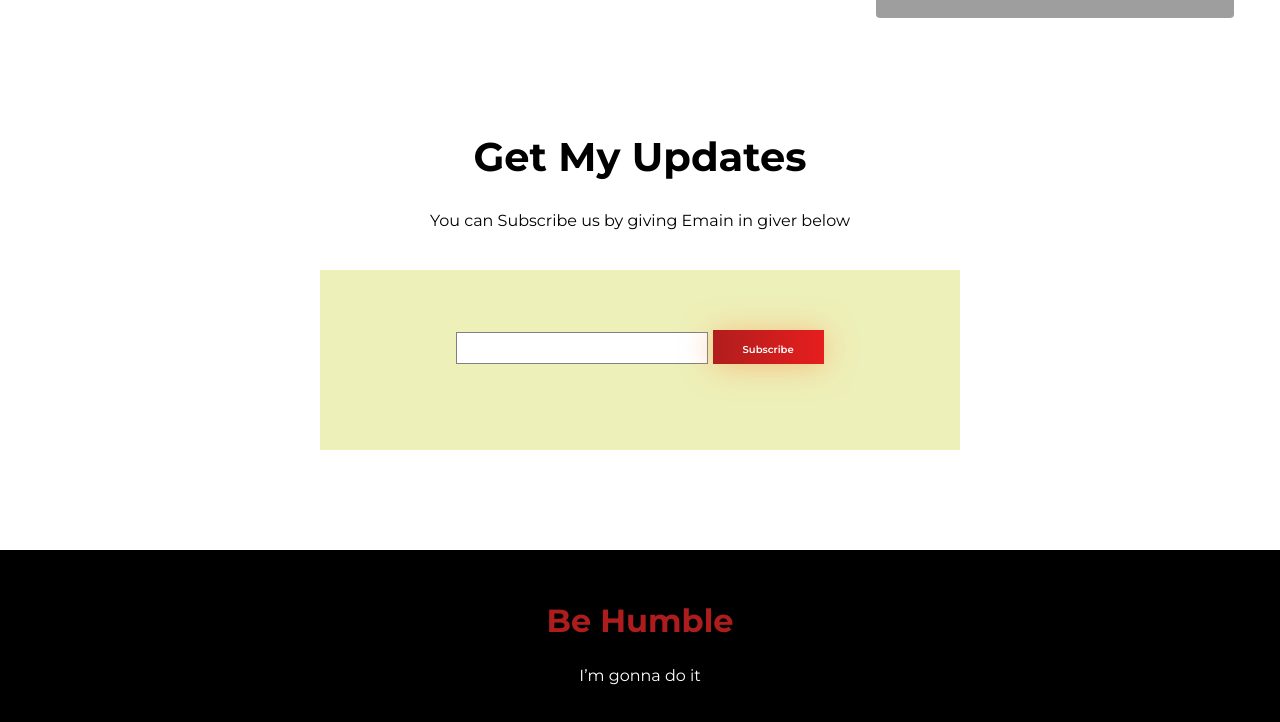
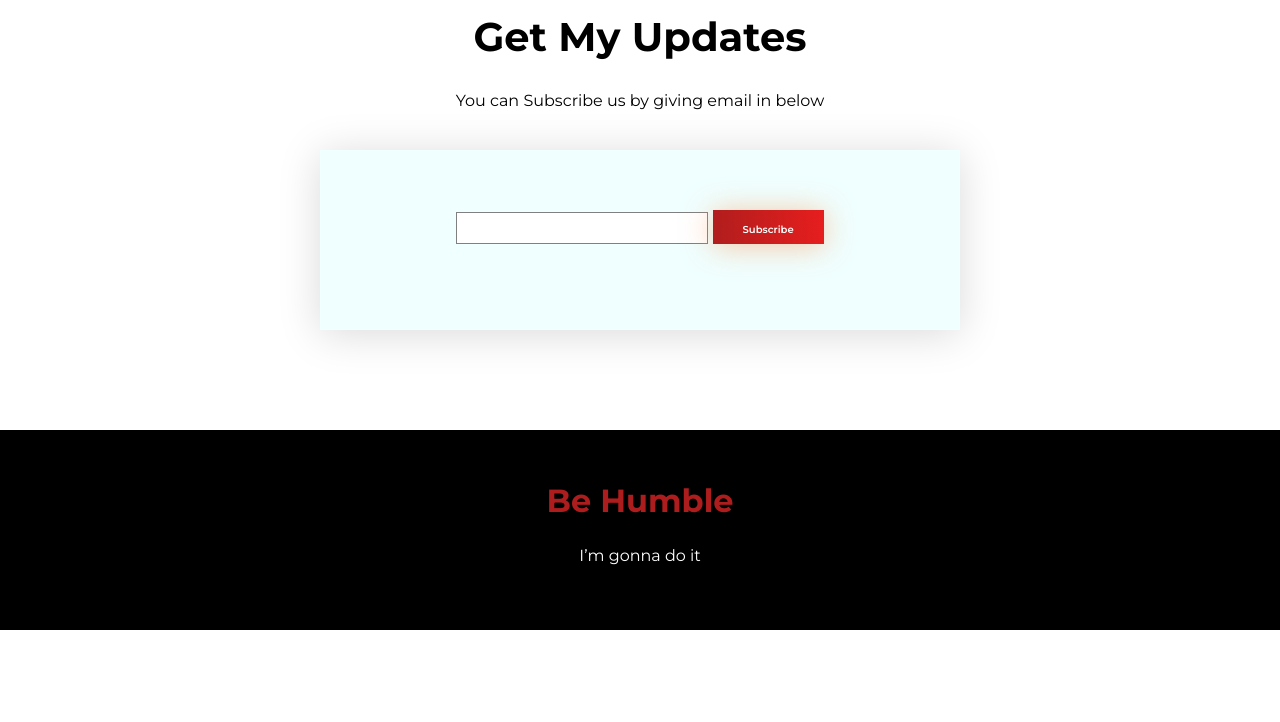
Before and after one commit to info-mdshakeeb/donate-css-only, a plain HTML site: page index.html in a window 1280 px wide. Shown: the part 3032-3754 px from the top of the page. After the commit the page ends 3662 px from the top, so only its background shows below. Drawn offline with Linux system fonts and the light colour scheme; grey boxes are pictures that could not be loaded; a web font is replaced by a local one.

Commit message:
final check -ok

```diff
--- a/index.html
+++ b/index.html
@@ -144,7 +144,7 @@
     <section>
       <div class="updates">
         <h1>Get My Updates</h1>
-        <p>You can Subscribe us by giving Emain in giver below<br /></p>
+        <p>You can Subscribe us by giving email in below<br /></p>
         <div class="email_section">
           <form class="email_div">
             <input type="email" id="emails" name="emails" multiple />
--- a/style.css
+++ b/style.css
@@ -92,7 +92,7 @@ form {
 /* Donate_Plan section start */
 .Donate_Plan {
   width: 100%;
-  height: 100vh;
+  height: 85vh;
   padding-top: 50px;
 }
 .Donate_Plan h3 {
@@ -193,10 +193,12 @@ img:hover {
 }
 .email_section {
   width: 50%;
-  background-color: rgba(210, 217, 75, 0.389);
+
   margin: auto;
   height: 120px;
   padding-top: 60px;
+  background-color: azure;
+  box-shadow: 0px 4px 40px rgba(0, 0, 0, 0.15);
 }
 #emails {
   line-height: 30px;
```
